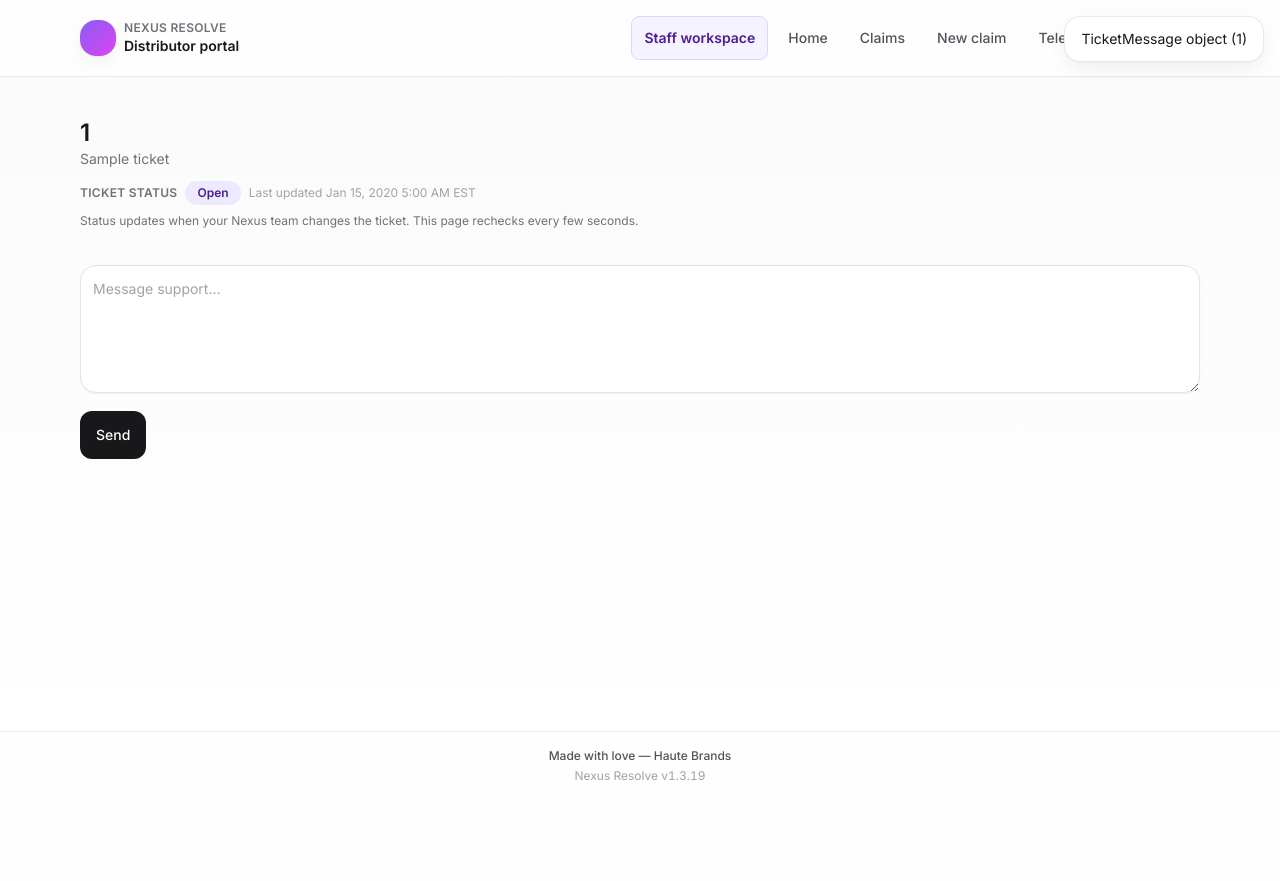
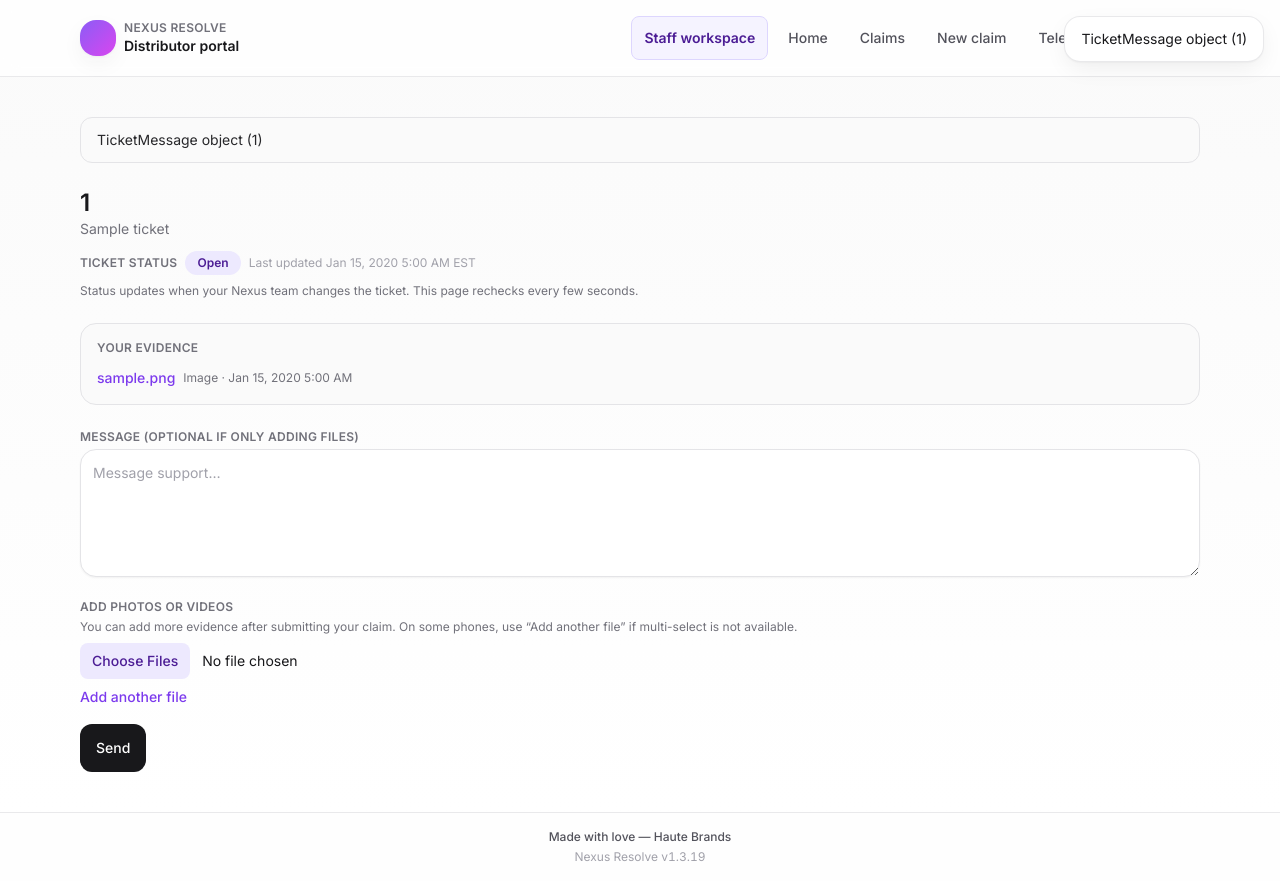
Before and after one commit to kidevu123/Quality-Incident-Portal, a Django app: page /portal/tickets/1/ in a window 1280 px wide. Before the commit the page ends 780 px from the top, so only its background shows below. Run offline with Django 4.2, Linux system fonts and the light colour scheme; the visitor is signed in with stand-in values (Sample User, id 1); data comes from the database, SQL or seed files in the repository; tables that the repository leaves empty hold one stand-in row (values such as "Sample post"); parts of the project's set-up code (start-up, migrations or seed data) failed here and were passed over; some libraries are stand-ins or nearby versions.

Commit message:
Portal: fix distributor claim list (requester filter), multi-file uploads, follow-up evidence
- List/history: filter claims by ticket.requester instead of first CustomerAccount
- Ticket thread: access control for distributors; multipart uploads; evidence list
- Claim submit + thread: extra file inputs and accept types; higher upload limits
- Nginx client_max_body_size 100M; portal flash messages; attachment display name helper

Made-with: Cursor

```diff
--- a/apps/claims/models.py
+++ b/apps/claims/models.py
@@ -137,6 +137,12 @@ class ClaimAttachment(models.Model):
     )
     created_at = models.DateTimeField(auto_now_add=True)
 
+    def upload_display_name(self) -> str:
+        if not self.file:
+            return ""
+        name = self.file.name
+        return name.rsplit("/", 1)[-1] if name else ""
+
 
 class Reimbursement(models.Model):
     claim = models.OneToOneField(Claim, on_delete=models.CASCADE, related_name="reimbursement")
--- a/apps/portal/views.py
+++ b/apps/portal/views.py
@@ -3,7 +3,7 @@ from decimal import Decimal
 from django.contrib import messages
 from django.contrib.auth.mixins import LoginRequiredMixin
 from django.db import transaction
-from django.http import JsonResponse
+from django.http import Http404, JsonResponse
 from django.shortcuts import get_object_or_404, redirect, render
 from django.urls import reverse, reverse_lazy
 from django.views import View
@@ -67,6 +67,13 @@ class DistributorRequiredMixin:
         return redirect_to_login(request.get_full_path(), login_url=reverse("login"))
 
 
+def portal_user_can_access_ticket(user, ticket) -> bool:
+    """Portal users may open tickets they filed; admins/superusers may open any ticket."""
+    if user.is_superuser or user.role == Role.ADMIN:
+        return True
+    return ticket.requester_id is not None and ticket.requester_id == user.pk
+
+
 class PortalHomeView(LoginRequiredMixin, DistributorRequiredMixin, TemplateView):
     template_name = "portal/home.html"
 
@@ -77,14 +84,12 @@ class PortalClaimListView(LoginRequiredMixin, DistributorRequiredMixin, ListView
     paginate_by = 20
 
     def get_queryset(self):
-        # Demo: distributor sees claims for first linked account or all if admin
         qs = Claim.objects.select_related("ticket", "product", "customer_account")
-        if self.request.user.role == Role.ADMIN:
+        user = self.request.user
+        if user.is_superuser or user.role == Role.ADMIN:
             return qs.order_by("-created_at")
-        account = CustomerAccount.objects.order_by("id").first()
-        if account:
-            return qs.filter(customer_account=account).order_by("-created_at")
-        return qs.none()
+        # Distributors only see claims they submitted (ticket.requester), not an arbitrary account.
+        return qs.filter(ticket__requester=user).order_by("-created_at")
 
 
 class PortalClaimSubmitView(LoginRequiredMixin, DistributorRequiredMixin, FormView):
@@ -149,6 +154,8 @@ class PortalClaimSubmitView(LoginRequiredMixin, DistributorRequiredMixin, FormVi
                 estimated_exposure=_portal_estimated_exposure(data, product),
             )
             for f in self.request.FILES.getlist("attachments"):
+                if not f.name:
+                    continue
                 ClaimAttachment.objects.create(
                     claim=claim,
                     file=f,
@@ -170,23 +177,68 @@ class PortalClaimSubmitView(LoginRequiredMixin, DistributorRequiredMixin, FormVi
 
 
 class PortalTicketThreadView(LoginRequiredMixin, DistributorRequiredMixin, View):
+    def _get_ticket(self, public_id: str) -> Ticket:
+        ticket = get_object_or_404(
+            Ticket.objects.select_related("claim").prefetch_related(
+                "messages__author",
+                "claim__attachments",
+            ),
+            public_id=public_id,
+        )
+        if not portal_user_can_access_ticket(self.request.user, ticket):
+            raise Http404("Ticket not found.")
+        return ticket
+
     def get(self, request, public_id):
-        ticket = get_object_or_404(Ticket, public_id=public_id)
+        ticket = self._get_ticket(public_id)
         claim = getattr(ticket, "claim", None)
+        attachments = list(claim.attachments.all()) if claim else []
         return render(
             request,
             "portal/ticket_thread.html",
             {
                 "ticket": ticket,
                 "claim": claim,
+                "claim_attachments": attachments,
                 "messages": ticket.messages.all(),
                 "ticket_status_poll_url": reverse("portal_ticket_status", kwargs={"public_id": public_id}),
             },
         )
 
     def post(self, request, public_id):
-        ticket = get_object_or_404(Ticket, public_id=public_id)
+        ticket = self._get_ticket(public_id)
         body = (request.POST.get("body") or "").strip()
+        claim = getattr(ticket, "claim", None)
+        files = [f for f in request.FILES.getlist("attachments") if getattr(f, "name", None)]
+
+        if files:
+            if not claim:
+                messages.error(request, "This ticket has no claim record; files could not be attached.")
+                return redirect("portal_ticket", public_id=public_id)
+            else:
+                n = 0
+                for f in files:
+                    ClaimAttachment.objects.create(
+                        claim=claim,
+                        file=f,
+                        kind=_guess_attachment_kind(f),
+                        uploaded_by=request.user,
+                    )
+                    n += 1
+                msg_body = body
+                if not msg_body:
+                    msg_body = (
+                        f"Uploaded {n} additional file(s) (photos/videos/documents) for the team to review."
+                    )
+                TicketMessage.objects.create(
+                    ticket=ticket,
+                    author=request.user,
+                    body=msg_body,
+                    is_internal=False,
+                )
+                messages.success(request, f"Uploaded {n} file(s).")
+                return redirect("portal_ticket", public_id=public_id)
+
         if body:
             TicketMessage.objects.create(
                 ticket=ticket,
@@ -202,9 +254,11 @@ class PortalTicketStatusView(LoginRequiredMixin, DistributorRequiredMixin, View)
 
     def get(self, request, public_id):
         ticket = get_object_or_404(
-            Ticket.objects.only("public_id", "status", "updated_at"),
+            Ticket.objects.only("public_id", "status", "updated_at", "requester_id"),
             public_id=public_id,
         )
+        if not portal_user_can_access_ticket(request.user, ticket):
+            raise Http404("Ticket not found.")
         return JsonResponse(
             {
                 "status": ticket.status,
--- a/config/settings/base.py
+++ b/config/settings/base.py
@@ -187,8 +187,9 @@ if REDIS_CACHE_URL:
         }
     }
 
-FILE_UPLOAD_MAX_MEMORY_SIZE = 25 * 1024 * 1024
-DATA_UPLOAD_MAX_MEMORY_SIZE = 30 * 1024 * 1024
+# Allow several photos/videos per claim; reverse proxies may need matching client_max_body_size.
+FILE_UPLOAD_MAX_MEMORY_SIZE = 50 * 1024 * 1024
+DATA_UPLOAD_MAX_MEMORY_SIZE = 100 * 1024 * 1024
 
 LOGGING = {
     "version": 1,
--- a/templates/portal/base_portal.html
+++ b/templates/portal/base_portal.html
@@ -53,6 +53,13 @@
     {% endwith %}
   </header>
   <main class="mx-auto w-full max-w-6xl flex-1 px-3 py-6 sm:px-4 sm:py-10">
+    {% if messages %}
+    <div class="mb-6 space-y-2" role="status">
+      {% for message in messages %}
+      <div class="rounded-xl border px-4 py-3 text-sm {% if 'error' in message.tags %}border-rose-200 bg-rose-50 text-rose-900 dark:border-rose-900 dark:bg-rose-950/40 dark:text-rose-100{% elif 'success' in message.tags %}border-emerald-200 bg-emerald-50 text-emerald-900 dark:border-emerald-900 dark:bg-emerald-950/40 dark:text-emerald-100{% else %}border-zinc-200 bg-zinc-50 text-zinc-800 dark:border-zinc-700 dark:bg-zinc-900 dark:text-zinc-100{% endif %}">{{ message }}</div>
+      {% endfor %}
+    </div>
+    {% endif %}
     {% block main %}{% endblock %}
   </main>
 </div>
--- a/templates/portal/ticket_thread.html
+++ b/templates/portal/ticket_thread.html
@@ -11,6 +11,19 @@
   {% endif %}
 </div>
 <p class="mt-2 text-xs text-zinc-500">Status updates when your Nexus team changes the ticket. This page rechecks every few seconds.</p>
+{% if claim_attachments %}
+<div class="mt-6 rounded-2xl border border-zinc-200 bg-zinc-50/80 p-4 dark:border-zinc-800 dark:bg-zinc-950/50">
+  <h2 class="text-xs font-semibold uppercase tracking-wide text-zinc-500">Your evidence</h2>
+  <ul class="mt-3 space-y-2 text-sm">
+    {% for a in claim_attachments %}
+    <li class="flex flex-wrap items-center gap-x-2 gap-y-1">
+      <a href="{{ a.file.url }}" target="_blank" rel="noopener noreferrer" class="font-medium text-violet-600 hover:underline dark:text-violet-400">{{ a.upload_display_name }}</a>
+      <span class="text-xs text-zinc-500">{{ a.get_kind_display }} · {{ a.created_at|localtime|date:"M j, Y g:i A" }}</span>
+    </li>
+    {% endfor %}
+  </ul>
+</div>
+{% endif %}
 <div class="mt-6 space-y-3">
   {% for m in messages %}
   {% if not m.is_internal %}
@@ -21,12 +34,39 @@
   {% endif %}
   {% endfor %}
 </div>
-<form method="post" class="mt-6 space-y-3">
+<form method="post" enctype="multipart/form-data" class="mt-6 space-y-4">
   {% csrf_token %}
-  <textarea name="body" rows="4" class="w-full min-h-[8rem] resize-y rounded-2xl border border-zinc-200 bg-white px-3 py-3 text-sm leading-relaxed text-zinc-900 shadow-sm placeholder:text-zinc-400 focus:border-violet-500 focus:outline-none focus:ring-2 focus:ring-violet-500/25 dark:border-zinc-600 dark:bg-zinc-950 dark:text-zinc-100 dark:placeholder:text-zinc-500" placeholder="Message support…"></textarea>
-  <button class="min-h-[48px] w-full rounded-xl bg-zinc-900 px-4 py-2 text-sm font-medium text-white dark:bg-white dark:text-zinc-900 sm:w-auto">Send</button>
+  <div>
+    <label class="block text-xs font-semibold uppercase tracking-wide text-zinc-500">Message (optional if only adding files)</label>
+    <textarea name="body" rows="4" class="mt-1 w-full min-h-[8rem] resize-y rounded-2xl border border-zinc-200 bg-white px-3 py-3 text-sm leading-relaxed text-zinc-900 shadow-sm placeholder:text-zinc-400 focus:border-violet-500 focus:outline-none focus:ring-2 focus:ring-violet-500/25 dark:border-zinc-600 dark:bg-zinc-950 dark:text-zinc-100 dark:placeholder:text-zinc-500" placeholder="Message support…"></textarea>
+  </div>
+  {% if claim %}
+  <div>
+    <label class="block text-xs font-semibold uppercase tracking-wide text-zinc-500">Add photos or videos</label>
+    <p class="mt-1 text-xs text-zinc-500">You can add more evidence after submitting your claim. On some phones, use “Add another file” if multi-select is not available.</p>
+    <div id="portal-followup-files" class="mt-2 space-y-2">
+      <input type="file" name="attachments" multiple accept="image/*,video/*,.heic,.heif,.mov,.mp4,.webm" class="w-full text-sm file:mr-3 file:rounded-lg file:border-0 file:bg-violet-100 file:px-3 file:py-2 file:text-sm file:font-medium file:text-violet-900 dark:file:bg-violet-950 dark:file:text-violet-100">
+    </div>
+    <button type="button" id="portal-add-file-slot" class="mt-2 text-sm font-medium text-violet-600 hover:underline dark:text-violet-400">Add another file</button>
+  </div>
+  {% endif %}
+  <button type="submit" class="min-h-[48px] w-full rounded-xl bg-zinc-900 px-4 py-2 text-sm font-medium text-white dark:bg-white dark:text-zinc-900 sm:w-auto">Send</button>
 </form>
 <script>
+(function () {
+  var addBtn = document.getElementById("portal-add-file-slot");
+  var wrap = document.getElementById("portal-followup-files");
+  if (addBtn && wrap) {
+    addBtn.addEventListener("click", function () {
+      var inp = document.createElement("input");
+      inp.type = "file";
+      inp.name = "attachments";
+      inp.accept = "image/*,video/*,.heic,.heif,.mov,.mp4,.webm";
+      inp.className = "w-full text-sm file:mr-3 file:rounded-lg file:border-0 file:bg-violet-100 file:px-3 file:py-2 file:text-sm file:font-medium file:text-violet-900 dark:file:bg-violet-950 dark:file:text-violet-100";
+      wrap.appendChild(inp);
+    });
+  }
+})();
 (function () {
   var el = document.getElementById("portal-ticket-status");
   var url = "{{ ticket_status_poll_url|escapejs }}";
```
Also changed, not shown: templates/portal/claim_submit.html (+17 -1 lines), 1 other file.
